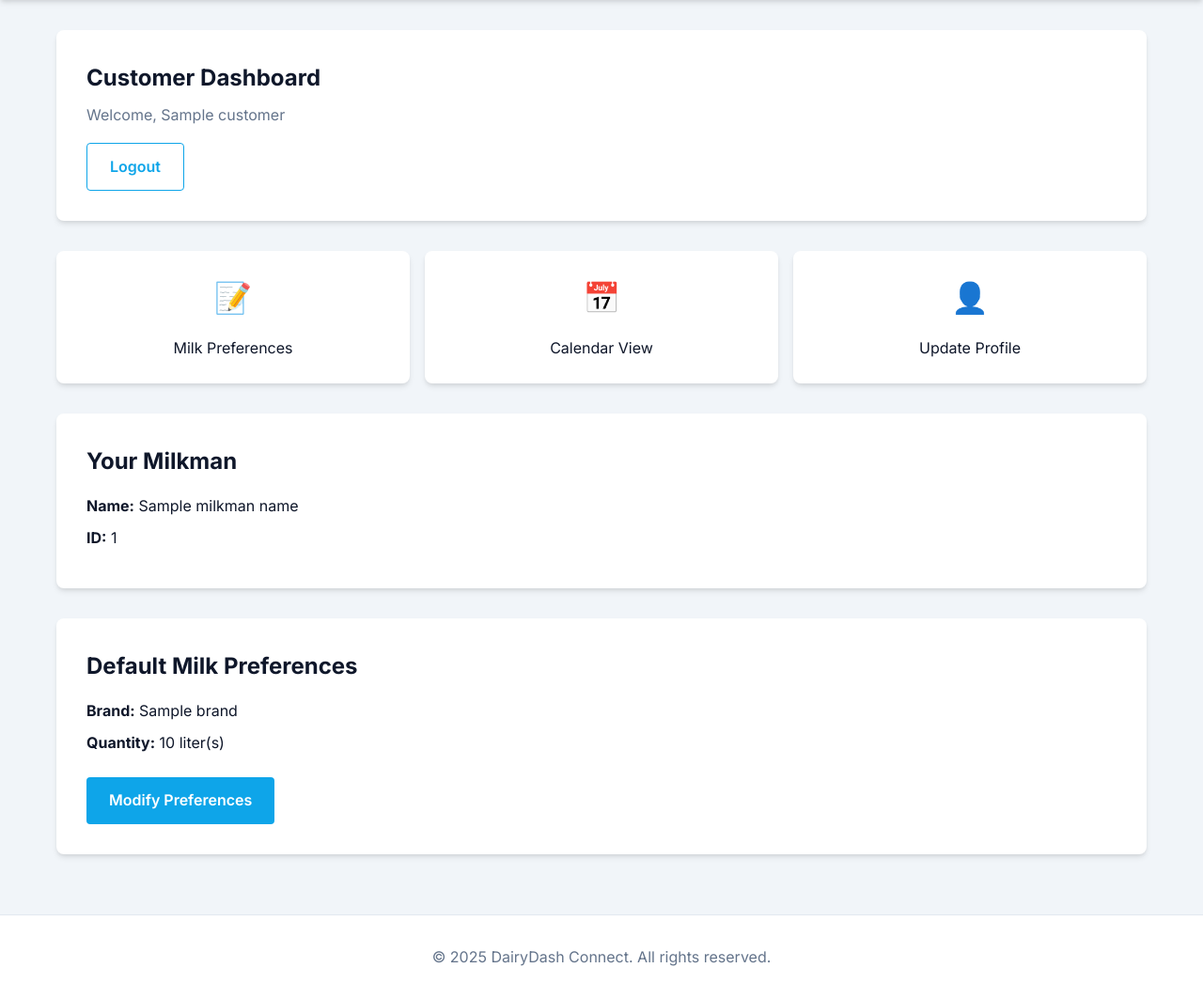
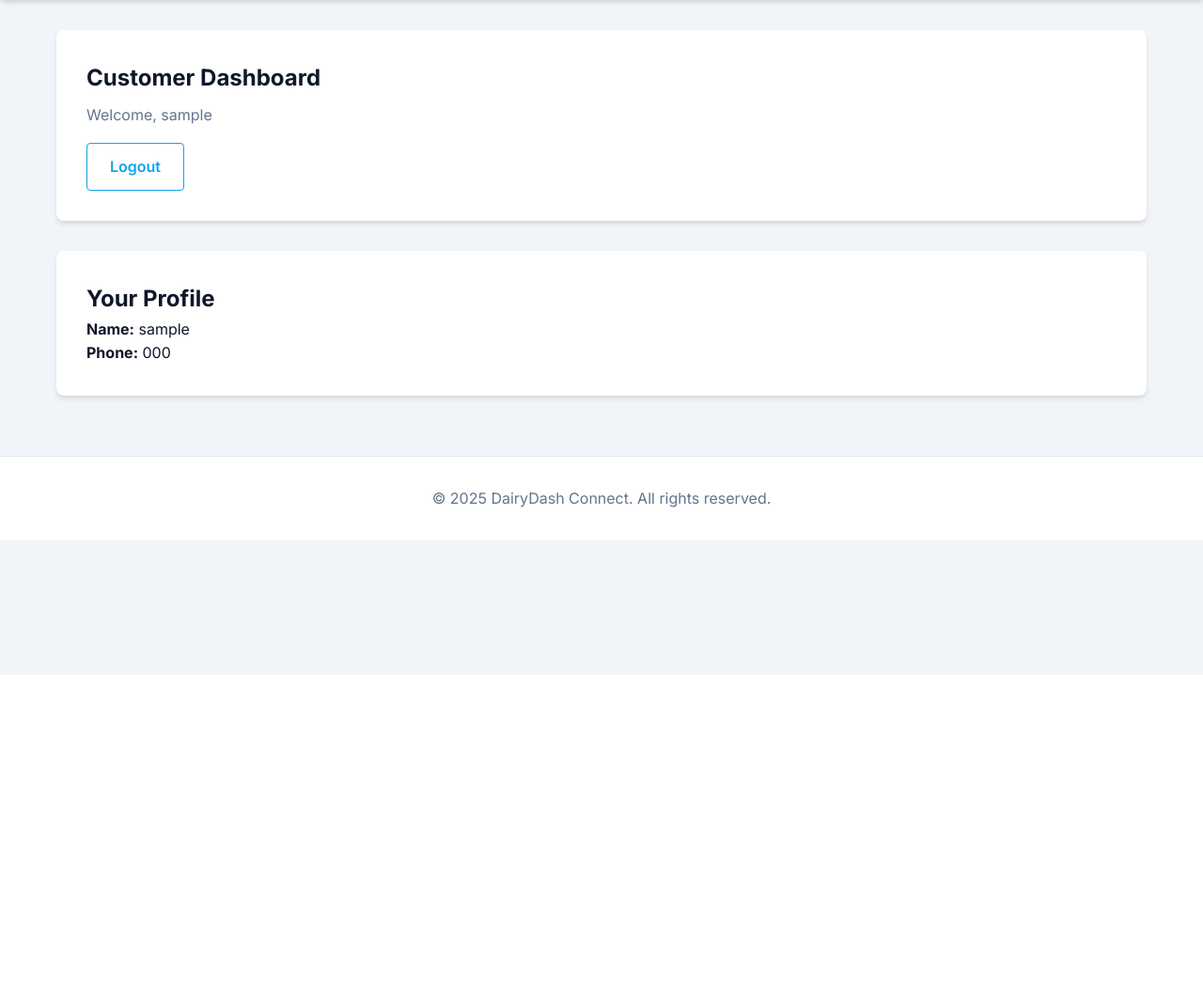
Before and after one commit to Nisarg2615/dairy-replica-web, a Flask app: template templates/customer_dashboard.html in a window 1280 px wide. Shown: the part 82-1145 px from the top of the page at 94% size. After the commit the page ends 800 px from the top, so only its background shows below. Run offline with Flask 3, Linux system fonts and the light colour scheme; the template is opened without the code that fills it: most values are stand-ins (such as "Sample title", 1, 10 or a date in 2020).

Commit message:
Refactor: Simplify app for core functionality
Remove unnecessary features and pages, focusing on login, signup, and dashboard functionality with database integration.

```diff
--- a/app.py
+++ b/app.py
@@ -3,14 +3,9 @@ from flask import Flask, render_template, request, redirect, url_for, session, f
 import os
 import sqlite3
 from werkzeug.security import generate_password_hash, check_password_hash
-from datetime import datetime, timedelta
-import random
 
 app = Flask(__name__)
 app.secret_key = os.urandom(24)
-
-# Available milk brands
-milk_brands = ["Premium", "Regular", "Toned", "Double-Toned", "Organic"]
 
 # Database setup
 def get_db_connection():
@@ -30,45 +25,7 @@ def init_db():
         phone TEXT UNIQUE,
         password TEXT,
         farm_name TEXT,
-        address TEXT,
-        milkman_id TEXT,
-        role TEXT,
-        preferences TEXT DEFAULT '{"brand":"Premium","quantity":1}'
-    )
-    ''')
-
-    # Create milkmen table
-    conn.execute('''
-    CREATE TABLE IF NOT EXISTS milkmen (
-        id INTEGER PRIMARY KEY AUTOINCREMENT,
-        name TEXT,
-        phone TEXT UNIQUE,
-        password TEXT,
-        milkman_id TEXT UNIQUE
-    )
-    ''')
-
-    # Create orders table
-    conn.execute('''
-    CREATE TABLE IF NOT EXISTS orders (
-        id INTEGER PRIMARY KEY AUTOINCREMENT,
-        customer_phone TEXT,
-        delivery_date TEXT,
-        brand TEXT,
-        quantity REAL,
-        notes TEXT,
-        UNIQUE(customer_phone, delivery_date)
-    )
-    ''')
-
-    # Create deliveries table
-    conn.execute('''
-    CREATE TABLE IF NOT EXISTS deliveries (
-        id INTEGER PRIMARY KEY AUTOINCREMENT,
-        customer_phone TEXT,
-        delivery_date TEXT,
-        status TEXT,
-        UNIQUE(customer_phone, delivery_date)
+        role TEXT
     )
     ''')
 
@@ -77,16 +34,6 @@ def init_db():
 
 # Initialize database on startup
 init_db()
-
-def generate_milkman_id():
-    while True:
-        milkman_id = str(random.randint(100000, 999999))
-        conn = get_db_connection()
-        existing = conn.execute('SELECT milkman_id FROM milkmen WHERE milkman_id = ?',
-                             (milkman_id,)).fetchone()
-        conn.close()
-        if existing is None:
-            return milkman_id
 
 @app.route('/')
 def home():
@@ -100,7 +47,6 @@ def register():
         password = request.form.get('password')
         farm_name = request.form.get('farm_name')
 
-        # Simple validation
         if not all([username, email, password, farm_name]):
             flash('All fields are required', 'error')
             return render_template('register.html')
@@ -113,7 +59,6 @@ def register():
             flash('Email already registered', 'error')
             return render_template('register.html')
 
-        # Store user
         conn.execute('INSERT INTO users (username, email, password, farm_name, role) VALUES (?, ?, ?, ?, ?)',
                   (username, email, generate_password_hash(password), farm_name, 'admin'))
         conn.commit()
@@ -124,53 +69,14 @@ def register():
 
     return render_template('register.html')
 
-@app.route('/register_milkman', methods=['GET', 'POST'])
-def register_milkman():
+@app.route('/register_customer', methods=['GET', 'POST'])
+def register_customer():
     if request.method == 'POST':
         name = request.form.get('name')
         phone = request.form.get('phone')
         password = request.form.get('password')
 
-        # Simple validation
         if not all([name, phone, password]):
-            flash('All fields are required', 'error')
-            return render_template('register_milkman.html')
-
-        conn = get_db_connection()
-        existing_milkman = conn.execute('SELECT * FROM milkmen WHERE phone = ?', (phone,)).fetchone()
-
-        if existing_milkman:
-            conn.close()
-            flash('Phone number already registered', 'error')
-            return render_template('register_milkman.html')
-
-        # Generate unique milkman ID
-        milkman_id = generate_milkman_id()
-
-        # Store milkman
-        conn.execute('INSERT INTO milkmen (name, phone, password, milkman_id) VALUES (?, ?, ?, ?)',
-                  (name, phone, generate_password_hash(password), milkman_id))
-        conn.commit()
-        conn.close()
-
-        session['user'] = phone
-        session['role'] = 'milkman'
-        flash('Registration successful!', 'success')
-        return redirect(url_for('milkman_dashboard'))
-
-    return render_template('register_milkman.html')
-
-@app.route('/register_customer', methods=['GET', 'POST'])
-def register_customer():
-    if request.method == 'POST':
-        name = request.form.get('name')
-        phone = request.form.get('phone')
-        address = request.form.get('address')
-        password = request.form.get('password')
-        milkman_id = request.form.get('milkman_id')
-
-        # Simple validation
-        if not all([name, phone, address, password, milkman_id]):
             flash('All fields are required', 'error')
             return render_template('register_customer.html')
 
@@ -182,32 +88,15 @@ def register_customer():
             flash('Phone number already registered', 'error')
             return render_template('register_customer.html')
 
-        # Validate milkman ID
-        milkman = conn.execute('SELECT * FROM milkmen WHERE milkman_id = ?', (milkman_id,)).fetchone()
-
-        if not milkman:
-            conn.close()
-            flash('Invalid Milkman ID', 'error')
-            return render_template('register_customer.html')
-
-        # Store customer with default preferences
-        import json
-        default_preferences = json.dumps({"brand": milk_brands[0], "quantity": 1})
-
-        conn.execute('''
-            INSERT INTO users (username, phone, password, address, milkman_id, role, preferences)
-            VALUES (?, ?, ?, ?, ?, ?, ?)
-        ''', (name, phone, generate_password_hash(password), address, milkman_id, 'customer', default_preferences))
-
+        conn.execute('INSERT INTO users (username, phone, password, role) VALUES (?, ?, ?, ?)',
+                  (name, phone, generate_password_hash(password), 'customer'))
         conn.commit()
         conn.close()
 
-        session['user'] = phone
-        session['role'] = 'customer'
-        flash('Registration successful!', 'success')
-        return redirect(url_for('customer_dashboard'))
+        flash('Registration successful! Please log in.', 'success')
+        return redirect(url_for('login_customer'))
 
-    return render_template('register_customer.html', milk_brands=milk_brands)
+    return render_template('register_customer.html')
 
 @app.route('/login', methods=['GET', 'POST'])
 def login():
@@ -221,33 +110,13 @@ def login():
 
         if user and check_password_hash(user['password'], password):
             session['user'] = email
-            session['role'] = user['role']
+            session['role'] = 'admin'
             flash('Login successful!', 'success')
             return redirect(url_for('dashboard'))
         else:
             flash('Invalid credentials', 'error')
 
     return render_template('login.html')
-
-@app.route('/login_milkman', methods=['GET', 'POST'])
-def login_milkman():
-    if request.method == 'POST':
-        phone = request.form.get('phone')
-        password = request.form.get('password')
-
-        conn = get_db_connection()
-        milkman = conn.execute('SELECT * FROM milkmen WHERE phone = ?', (phone,)).fetchone()
-        conn.close()
-
-        if milkman and check_password_hash(milkman['password'], password):
-            session['user'] = phone
-            session['role'] = 'milkman'
-            flash('Login successful!', 'success')
-            return redirect(url_for('milkman_dashboard'))
-        else:
-            flash('Invalid credentials', 'error')
-
-    return render_template('login_milkman.html')
 
 @app.route('/login_customer', methods=['GET', 'POST'])
 def login_customer():
@@ -275,70 +144,11 @@ def dashboard():
     if 'user' not in session:
         return redirect(url_for('login'))
 
-    role = session.get('role', 'admin')
-
-    if role == 'milkman':
-        return redirect(url_for('milkman_dashboard'))
-    elif role == 'customer':
-        return redirect(url_for('customer_dashboard'))
-
     conn = get_db_connection()
     user = conn.execute('SELECT * FROM users WHERE email = ?', (session['user'],)).fetchone()
     conn.close()
 
     return render_template('dashboard.html', user=user)
-
-@app.route('/milkman_dashboard')
-def milkman_dashboard():
-    if 'user' not in session or session.get('role') != 'milkman':
-        return redirect(url_for('login_milkman'))
-
-    conn = get_db_connection()
-    milkman = conn.execute('SELECT * FROM milkmen WHERE phone = ?', (session['user'],)).fetchone()
-
-    # Get next day's date
-    next_day = (datetime.now() + timedelta(days=1)).strftime('%Y-%m-%d')
-
-    # Get all orders for next day from all linked customers
-    next_day_orders = []
-
-    # Get all customers linked to this milkman
-    customers = conn.execute('''
-        SELECT * FROM users
-        WHERE milkman_id = ? AND role = 'customer'
-    ''', (milkman['milkman_id'],)).fetchall()
-
-    for customer in customers:
-        import json
-        preferences = json.loads(customer['preferences'])
-
-        # Check if there's a specific order for the next day
-        order = conn.execute('''
-            SELECT * FROM orders
-            WHERE customer_phone = ? AND delivery_date = ?
-        ''', (customer['phone'], next_day)).fetchone()
-
-        if order:
-            next_day_orders.append({
-                'customer_name': customer['username'],
-                'address': customer['address'],
-                'brand': order['brand'],
-                'quantity': order['quantity'],
-                'notes': order['notes']
-            })
-        else:
-            # Use default preferences if no specific order
-            next_day_orders.append({
-                'customer_name': customer['username'],
-                'address': customer['address'],
-                'brand': preferences['brand'],
-                'quantity': preferences['quantity'],
-                'notes': ''
-            })
-
-    conn.close()
-
-    return render_template('milkman_dashboard.html', milkman=milkman, orders=next_day_orders)
 
 @app.route('/customer_dashboard')
 def customer_dashboard():
@@ -347,217 +157,9 @@ def customer_dashboard():
 
     conn = get_db_connection()
     customer = conn.execute('SELECT * FROM users WHERE phone = ?', (session['user'],)).fetchone()
-
-    # Find milkman name
-    milkman = conn.execute('SELECT * FROM milkmen WHERE milkman_id = ?',
-                        (customer['milkman_id'],)).fetchone()
-
-    milkman_name = milkman['name'] if milkman else "Unknown"
     conn.close()
 
-    return render_template('customer_dashboard.html', customer=customer, milkman_name=milkman_name)
-
-@app.route('/milk_preference', methods=['GET', 'POST'])
-def milk_preference():
-    if 'user' not in session or session.get('role') != 'customer':
-        return redirect(url_for('login_customer'))
-
-    customer_phone = session['user']
-    conn = get_db_connection()
-    customer = conn.execute('SELECT * FROM users WHERE phone = ?', (customer_phone,)).fetchone()
-
-    import json
-    preferences = json.loads(customer['preferences'])
-
-    if request.method == 'POST':
-        brand = request.form.get('brand')
-        quantity = float(request.form.get('quantity'))
-        date = request.form.get('date')
-        notes = request.form.get('notes', '')
-
-        # Update default preferences if selected
-        if request.form.get('update_default') == 'on':
-            new_preferences = json.dumps({"brand": brand, "quantity": quantity})
-            conn.execute('UPDATE users SET preferences = ? WHERE phone = ?',
-                      (new_preferences, customer_phone))
-
-        # Save specific order for the date
-        try:
-            conn.execute('''
-                INSERT INTO orders (customer_phone, delivery_date, brand, quantity, notes)
-                VALUES (?, ?, ?, ?, ?)
-            ''', (customer_phone, date, brand, quantity, notes))
-        except sqlite3.IntegrityError:
-            # Update existing order for this date
-            conn.execute('''
-                UPDATE orders
-                SET brand = ?, quantity = ?, notes = ?
-                WHERE customer_phone = ? AND delivery_date = ?
-            ''', (brand, quantity, notes, customer_phone, date))
-
-        conn.commit()
-        flash('Milk preference updated successfully!', 'success')
-        return redirect(url_for('milk_preference'))
-
-    # Get all orders for this customer
-    customer_orders = {}
-    orders = conn.execute('SELECT * FROM orders WHERE customer_phone = ? ORDER BY delivery_date',
-                       (customer_phone,)).fetchall()
-
-    for order in orders:
-        customer_orders[order['delivery_date']] = {
-            'brand': order['brand'],
-            'quantity': order['quantity'],
-            'notes': order['notes']
-        }
-
-    conn.close()
-
-    # Update the customer object with parsed preferences for template
-    customer = dict(customer)
-    customer['preferences'] = preferences
-
-    return render_template('milk_preference.html',
-                          customer=customer,
-                          milk_brands=milk_brands,
-                          orders=customer_orders)
-
-@app.route('/calendar_view')
-def calendar_view():
-    if 'user' not in session or session.get('role') != 'customer':
-        return redirect(url_for('login_customer'))
-
-    customer_phone = session['user']
-    conn = get_db_connection()
-    customer = conn.execute('SELECT * FROM users WHERE phone = ?', (customer_phone,)).fetchone()
-
-    import json
-    preferences = json.loads(customer['preferences'])
-    customer = dict(customer)
-    customer['preferences'] = preferences
-
-    # Get the current month and year
-    today = datetime.now()
-    month = today.month
-    year = today.year
-
-    # Get the first day of the month and the number of days in the month
-    first_day = datetime(year, month, 1)
-    if month == 12:
-        last_day = datetime(year + 1, 1, 1) - timedelta(days=1)
-    else:
-        last_day = datetime(year, month + 1, 1) - timedelta(days=1)
-
-    num_days = last_day.day
-
-    # Get all delivery data for this customer for the current month
-    deliveries_data = conn.execute('''
-        SELECT * FROM deliveries
-        WHERE customer_phone = ? AND delivery_date LIKE ?
-    ''', (customer_phone, f"{year}-{month:02d}-%")).fetchall()
-
-    orders_data = conn.execute('''
-        SELECT * FROM orders
-        WHERE customer_phone = ? AND delivery_date LIKE ?
-    ''', (customer_phone, f"{year}-{month:02d}-%")).fetchall()
-
-    # Create dictionaries for easier lookup
-    customer_deliveries = {row['delivery_date']: row for row in deliveries_data}
-    customer_orders = {row['delivery_date']: {
-        'brand': row['brand'],
-        'quantity': row['quantity'],
-        'notes': row['notes']
-    } for row in orders_data}
-
-    conn.close()
-
-    # Create calendar data
-    calendar_data = []
-    for day in range(1, num_days + 1):
-        date_str = f"{year}-{month:02d}-{day:02d}"
-
-        status = "not_ordered"
-        if date_str in customer_deliveries:
-            status = "delivered"
-        elif date_str in customer_orders:
-            if datetime.now() > datetime.strptime(date_str, '%Y-%m-%d'):
-                status = "delivered"  # For demo purposes, assume delivered if in the past
-            else:
-                status = "ordered"
-
-        calendar_data.append({
-            'day': day,
-            'status': status,
-            'order': customer_orders.get(date_str)
-        })
-
-    return render_template('calendar_view.html',
-                          customer=customer,
-                          calendar_data=calendar_data,
-                          month=month,
-                          year=year,
-                          month_name=first_day.strftime('%B'))
-
-@app.route('/update_profile', methods=['GET', 'POST'])
-def update_profile():
-    if 'user' not in session or session.get('role') != 'customer':
-        return redirect(url_for('login_customer'))
-
-    customer_phone = session['user']
-    conn = get_db_connection()
-    customer = conn.execute('SELECT * FROM users WHERE phone = ?', (customer_phone,)).fetchone()
-
-    if request.method == 'POST':
-        address = request.form.get('address')
-        milkman_id = request.form.get('milkman_id')
-
-        # Validate milkman ID
-        milkman = conn.execute('SELECT * FROM milkmen WHERE milkman_id = ?', (milkman_id,)).fetchone()
-
-        if not milkman:
-            conn.close()
-            flash('Invalid Milkman ID', 'error')
-            return redirect(url_for('update_profile'))
-
-        # Update customer profile
-        conn.execute('UPDATE users SET address = ?, milkman_id = ? WHERE phone = ?',
-                  (address, milkman_id, customer_phone))
-        conn.commit()
-
-        flash('Profile updated successfully!', 'success')
-        return redirect(url_for('customer_dashboard'))
-
-    conn.close()
-
-    return render_template('update_profile.html', customer=customer)
-
-@app.route('/cancel_order/<date>')
-def cancel_order(date):
-    if 'user' not in session or session.get('role') != 'customer':
-        return redirect(url_for('login_customer'))
-
-    customer_phone = session['user']
-
-    # Check if the order is for a future date
-    order_date = datetime.strptime(date, '%Y-%m-%d')
-    cutoff_date = datetime.now().replace(hour=23, minute=59, second=59)
-    if order_date < cutoff_date:
-        flash('Cannot cancel orders for today or past dates', 'error')
-        return redirect(url_for('milk_preference'))
-
-    # Remove the order
-    conn = get_db_connection()
-    result = conn.execute('DELETE FROM orders WHERE customer_phone = ? AND delivery_date = ?',
-                      (customer_phone, date))
-    conn.commit()
-    conn.close()
-
-    if result.rowcount > 0:
-        flash('Order cancelled successfully!', 'success')
-    else:
-        flash('Order not found', 'error')
-
-    return redirect(url_for('milk_preference'))
+    return render_template('customer_dashboard.html', customer=customer)
 
 @app.route('/logout')
 def logout():
--- a/index.html
+++ b/index.html
@@ -11,12 +11,12 @@
     <div id="root">
         <h1>Welcome to DairyDash Connect</h1>
         <div class="auth-buttons">
+            <a href="/login" class="btn btn-primary">Admin Login</a>
             <a href="/login_customer" class="btn btn-primary">Customer Login</a>
-      <a href="/login_milkman" class="btn btn-secondary">Milkman Login</a>
         </div>
         <div class="auth-links">
-      <p>New user? <a href="/register_customer">Register as Customer</a></p>
-      <p>Milkman? <a href="/register_milkman">Register as Milkman</a></p>
+            <p>New user? <a href="/register">Register as Admin</a></p>
+            <p>New customer? <a href="/register_customer">Register as Customer</a></p>
         </div>
     </div>
 </body>
--- a/templates/customer_dashboard.html
+++ b/templates/customer_dashboard.html
@@ -8,40 +8,16 @@
     <div class="container">
         <div class="dashboard-header">
             <h1>Customer Dashboard</h1>
-            <p>Welcome, {{ customer.name }}</p>
+            <p>Welcome, {{ customer.username }}</p>
             <a href="/logout" class="btn btn-secondary">Logout</a>
         </div>
 
         <div class="dashboard-content">
-            <div class="dashboard-nav">
-                <a href="/milk_preference" class="nav-item">
-                    <div class="nav-icon">📝</div>
-                    <span>Milk Preferences</span>
-                </a>
-                <a href="/calendar_view" class="nav-item">
-                    <div class="nav-icon">📅</div>
-                    <span>Calendar View</span>
-                </a>
-                <a href="/update_profile" class="nav-item">
-                    <div class="nav-icon">👤</div>
-                    <span>Update Profile</span>
-                </a>
-            </div>
-
             <div class="dashboard-card">
-                <h2>Your Milkman</h2>
-                <div class="milkman-info">
-                    <p><strong>Name:</strong> {{ milkman_name }}</p>
-                    <p><strong>ID:</strong> {{ customer.milkman_id }}</p>
-                </div>
-            </div>
-
-            <div class="dashboard-card">
-                <h2>Default Milk Preferences</h2>
-                <div class="preference-info">
-                    <p><strong>Brand:</strong> {{ customer.preferences.brand }}</p>
-                    <p><strong>Quantity:</strong> {{ customer.preferences.quantity }} liter(s)</p>
-                    <a href="/milk_preference" class="btn btn-primary">Modify Preferences</a>
+                <h2>Your Profile</h2>
+                <div class="profile-info">
+                    <p><strong>Name:</strong> {{ customer.username }}</p>
+                    <p><strong>Phone:</strong> {{ customer.phone }}</p>
                 </div>
             </div>
         </div>
```
Also changed, not shown: templates/calendar_view.html (deleted, +0 -66 lines), templates/milk_preference.html (deleted, +0 -86 lines), templates/milkman_dashboard.html (deleted, +0 -63 lines), templates/update_profile.html (deleted, +0 -43 lines). Lines whose indentation alone changed are shown as unchanged.
